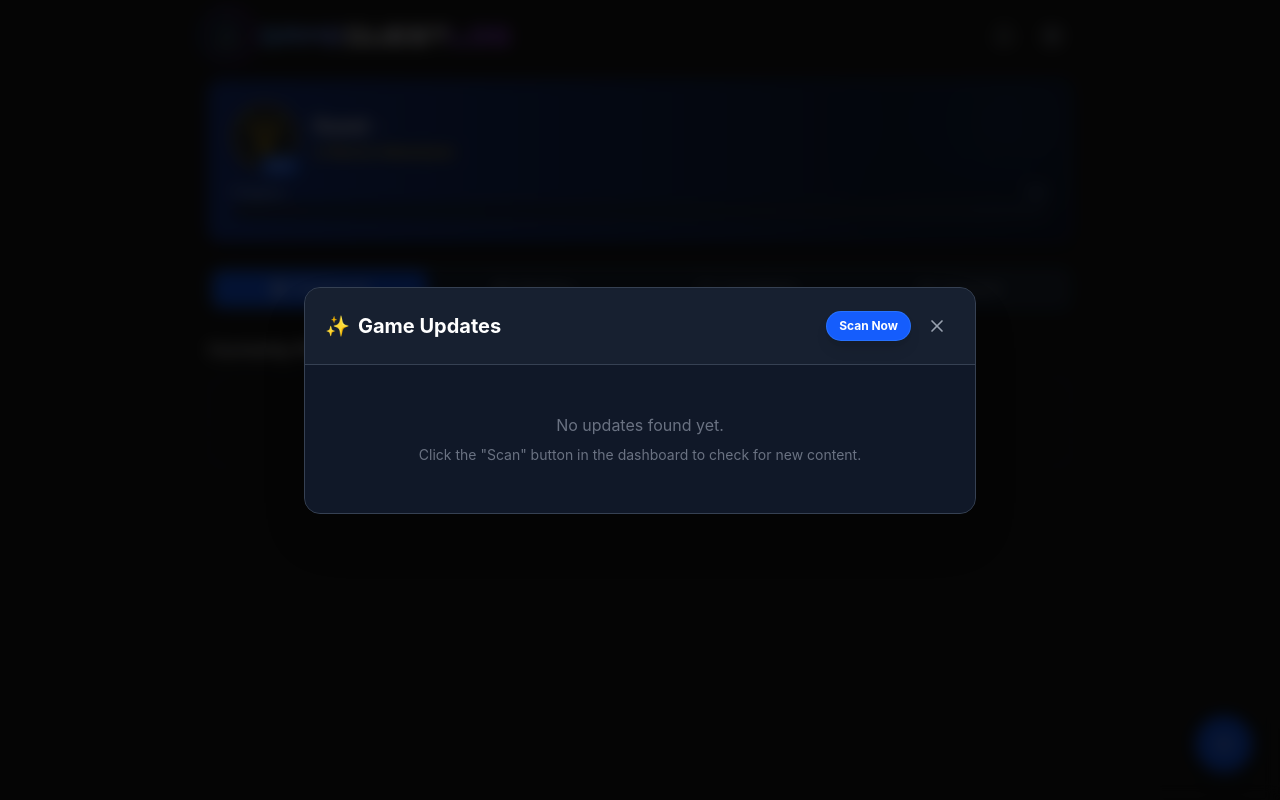
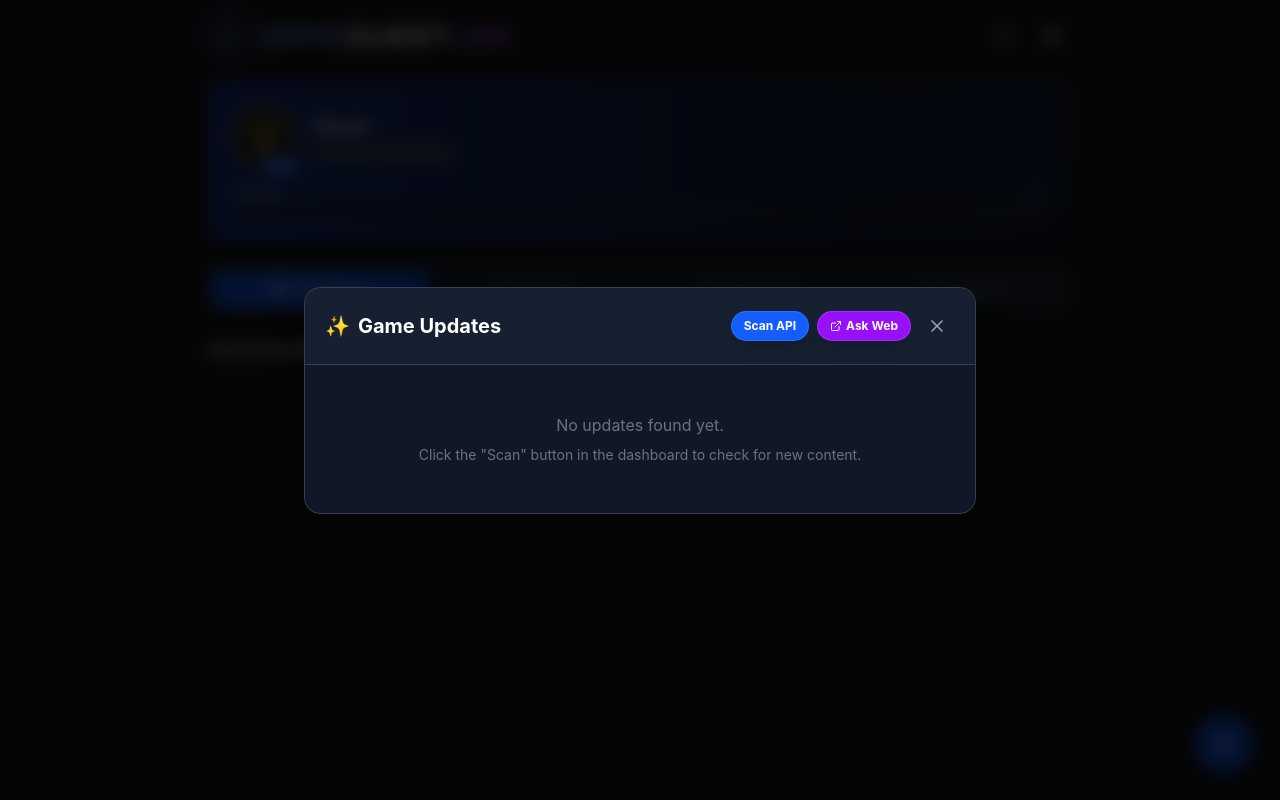
Before and after one commit to Anzo1986/GameQuestLog, a Vue app: page / in a window 1280 px wide. Both pictures are taken after a click on the button 1004 px from the left and 36 px from the top of the page. Built offline with nearby package versions, Linux system fonts and the light colour scheme.

Commit message:
feat(ux): add Ask Web fallback button for reliable update checks

```diff
--- a/src/components/UpdatesModal.vue
+++ b/src/components/UpdatesModal.vue
@@ -9,7 +9,7 @@ const props = defineProps({
 
 const emit = defineEmits(['close']);
 
-const { updates, markUpdateSeen, scanForUpdates, isScanning, scanLogs } = useGames();
+const { updates, markUpdateSeen, scanForUpdates, isScanning, scanLogs, generateWebScanUrl } = useGames();
 
 // Sort updates by date (newest first)
 const sortedUpdates = computed(() => {
@@ -67,8 +67,19 @@ const openLink = (url) => {
                     class="text-xs bg-blue-600 hover:bg-blue-500 disabled:opacity-50 disabled:cursor-not-allowed text-white px-3 py-1.5 rounded-full font-bold transition-all flex items-center gap-1 shadow-lg border border-blue-400/30"
                 >
                     <span v-if="isScanning" class="animate-spin">⟳</span>
-                    <span v-else>Scan Now</span>
+                    <span v-else>Scan API</span>
                 </button>
+
+                <a
+                    :href="generateWebScanUrl()"
+                    target="_blank"
+                    class="text-xs bg-purple-600 hover:bg-purple-500 text-white px-3 py-1.5 rounded-full font-bold transition-all flex items-center gap-1 shadow-lg border border-purple-400/30 no-underline"
+                    title="Open Gemini in Browser (Reliable)"
+                >
+                    <ExternalLink class="w-3 h-3" />
+                    <span>Ask Web</span>
+                </a>
+
                 <button @click="$emit('close')" class="p-2 text-gray-400 hover:text-white rounded-full hover:bg-gray-700 transition-colors">
                     <X class="w-5 h-5" />
                 </button>
--- a/src/composables/useGames.js
+++ b/src/composables/useGames.js
@@ -357,6 +357,16 @@ export function useGames() {
         if (update) update.seen = true;
     };
 
+    const generateWebScanUrl = () => {
+        const targetGames = games.value.filter(g => g.status === 'playing' || g.status === 'backlog');
+        if (targetGames.length === 0) return 'https://gemini.google.com/app';
+
+        const gameTitles = targetGames.map(g => g.title).join(', ');
+        const prompt = `Find the most recent major update, patch, or content release for the following games: ${gameTitles}. Provide the version number, status, and a short summary for each.`;
+
+        return `https://gemini.google.com/app?text=${encodeURIComponent(prompt)}`;
+    };
+
 
     return {
         games,
@@ -392,6 +402,7 @@ export function useGames() {
         scanForUpdates,
         markUpdateSeen,
         isScanning,
-        scanLogs
+        scanLogs,
+        generateWebScanUrl
     };
 }
```
